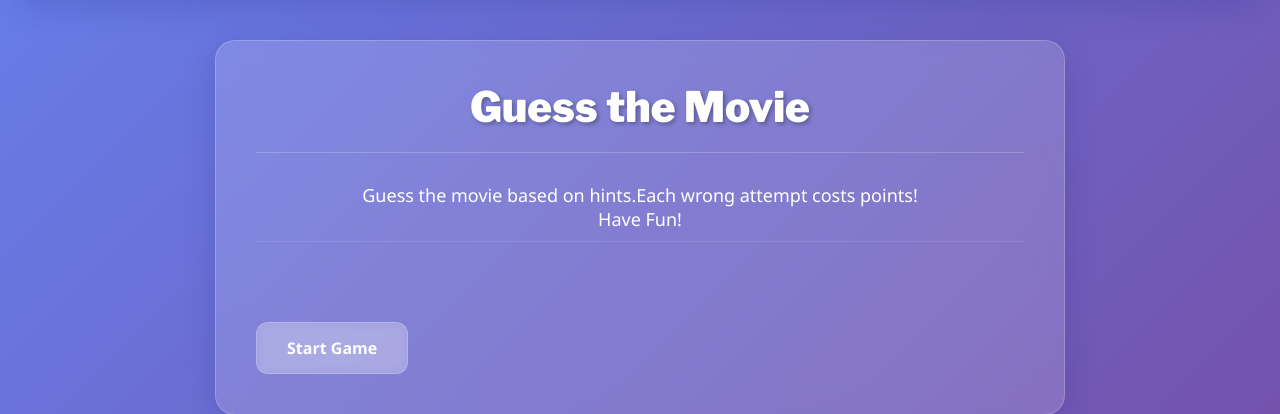
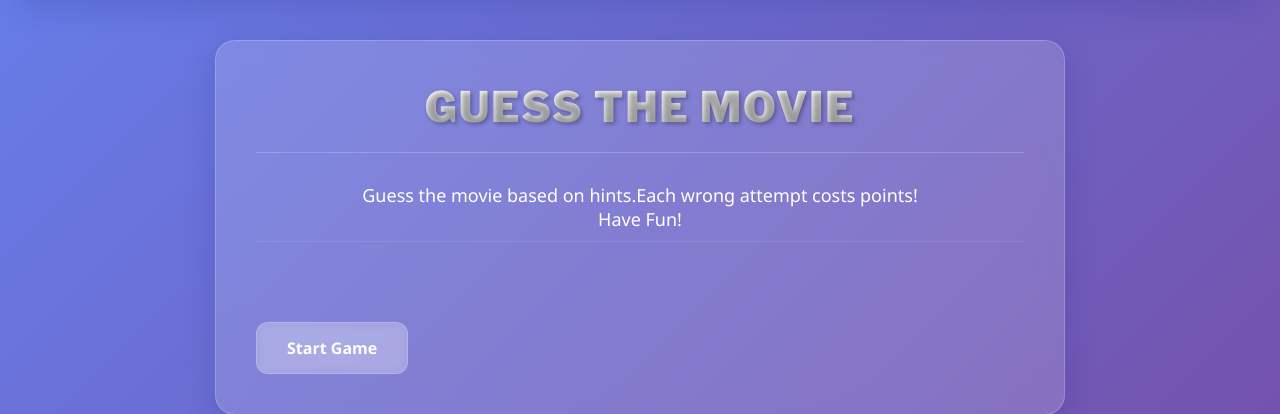
Before and after one commit to leon0512-del/proekt, a Flask app: page / in a window 1280 px wide. Shown: the part 74-488 px from the top of the page. Run offline with Flask 3, Linux system fonts and the light colour scheme.

Commit message:
Update style.css

```diff
--- a/static/css/style.css
+++ b/static/css/style.css
@@ -66,8 +66,14 @@ body {
 
 /* 5.  */
 h1 {
-    font-family: 'Sans Faceted', 'Libre Franklin', sans-serif;
-    font-weight: bold;
+
+    font-family: 'Libre Franklin', sans-serif;
+    font-weight: 900;
+    text-transform: uppercase;
+    letter-spacing: 2px;
+    background: linear-gradient(to bottom, #ffffff, #bcbcbc);
+    -webkit-background-clip: text;
+    -webkit-text-fill-color: transparent;
     font-size: 42px;
     text-shadow: 2px 2px 4px rgba(0, 0, 0, 0.3);
     text-align: center;
```
